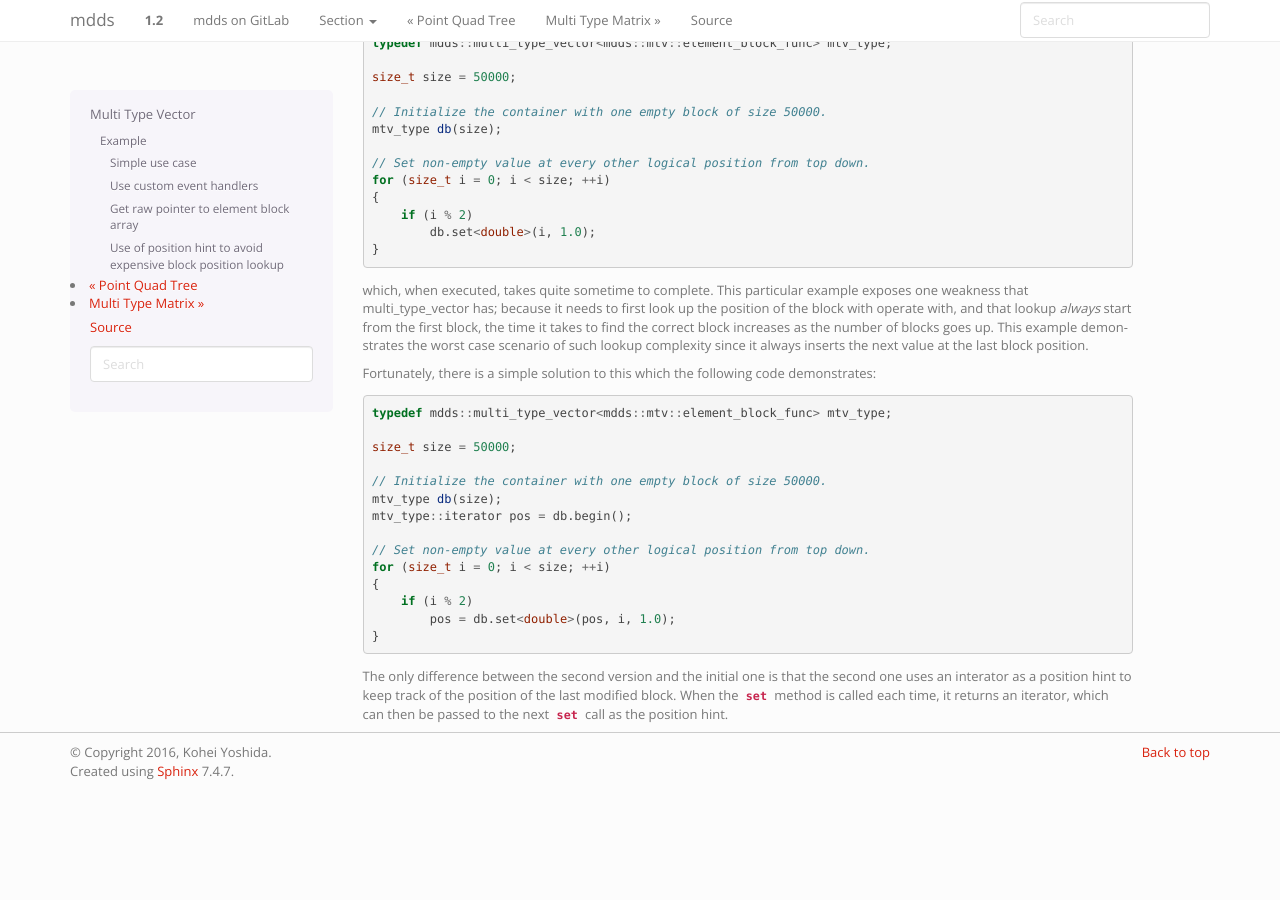
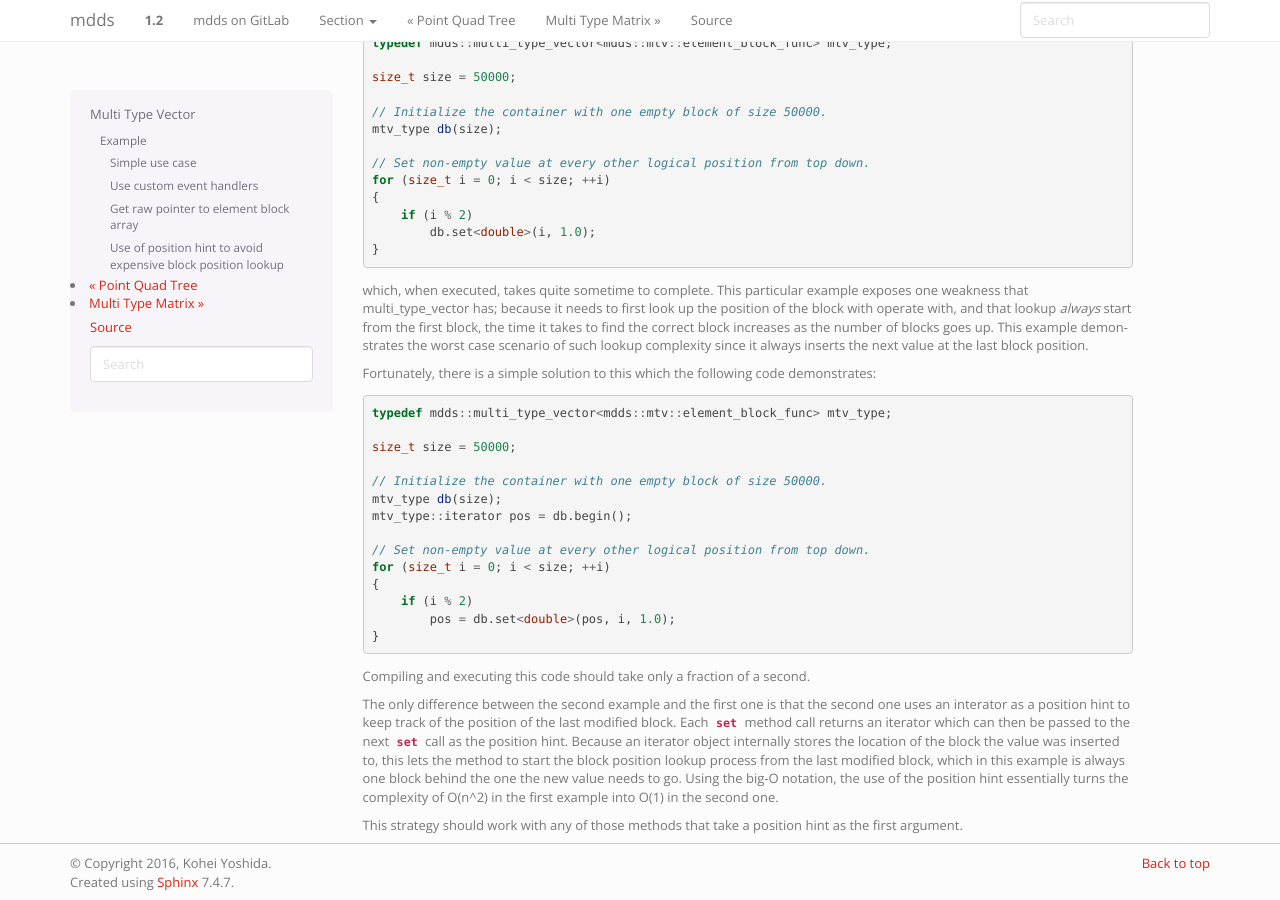
Before and after one commit to kohei-us/mdds, a Sphinx documentation site: the page built from doc/multi_type_vector.rst, in a window 1280 px wide and 900 px high, scrolled down 5189 px. Built offline with Sphinx 7.4.7, drawn with Linux system fonts in a browser that asks for light colours; before the commit the page ends 5978 px from its top, so only the background shows below that.

Commit message:
More editing & I'm done for now.

```diff
--- a/doc/multi_type_vector.rst
+++ b/doc/multi_type_vector.rst
@@ -351,9 +351,19 @@ demonstrates::
            pos = db.set<double>(pos, i, 1.0);
    }
 
-The only difference between the second version and the initial one is that the
+Compiling and executing this code should take only a fraction of a second.
+
+The only difference between the second example and the first one is that the
 second one uses an interator as a position hint to keep track of the position
-of the last modified block.  When the :cpp:member:`~mdds::multi_type_vector::set`
-method is called each time, it returns an iterator, which can then be passed
-to the next :cpp:member:`~mdds::multi_type_vector::set` call as the position
-hint.
+of the last modified block.  Each :cpp:member:`~mdds::multi_type_vector::set`
+method call returns an iterator which can then be passed to the next
+:cpp:member:`~mdds::multi_type_vector::set` call as the position hint.
+Because an iterator object internally stores the location of the block the
+value was inserted to, this lets the method to start the block position lookup
+process from the last modified block, which in this example is always one
+block behind the one the new value needs to go.  Using the big-O notation, the
+use of the position hint essentially turns the complexity of O(n^2) in the
+first example into O(1) in the second one.
+
+This strategy should work with any of those methods that take a position hint
+as the first argument.
```
